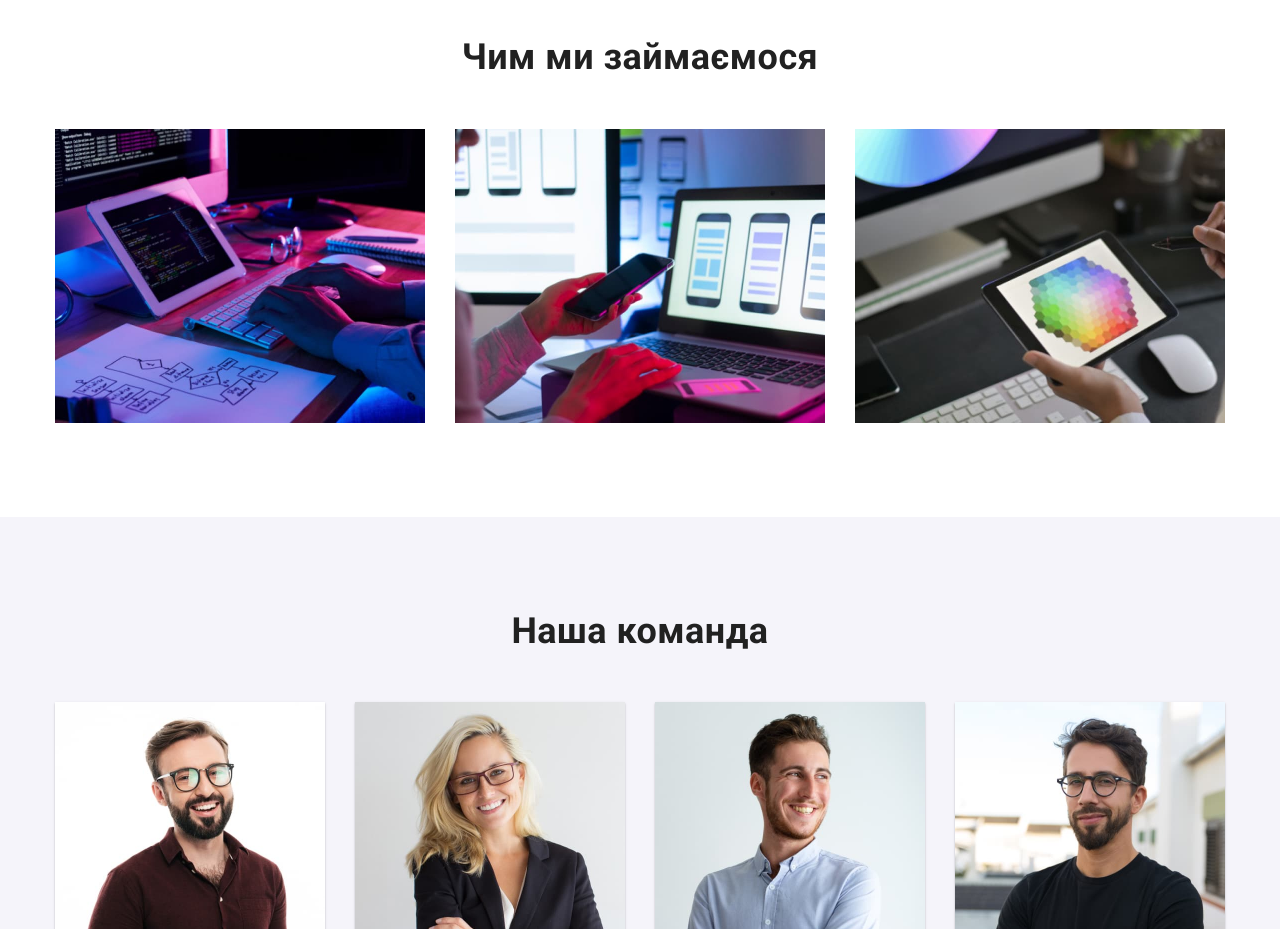
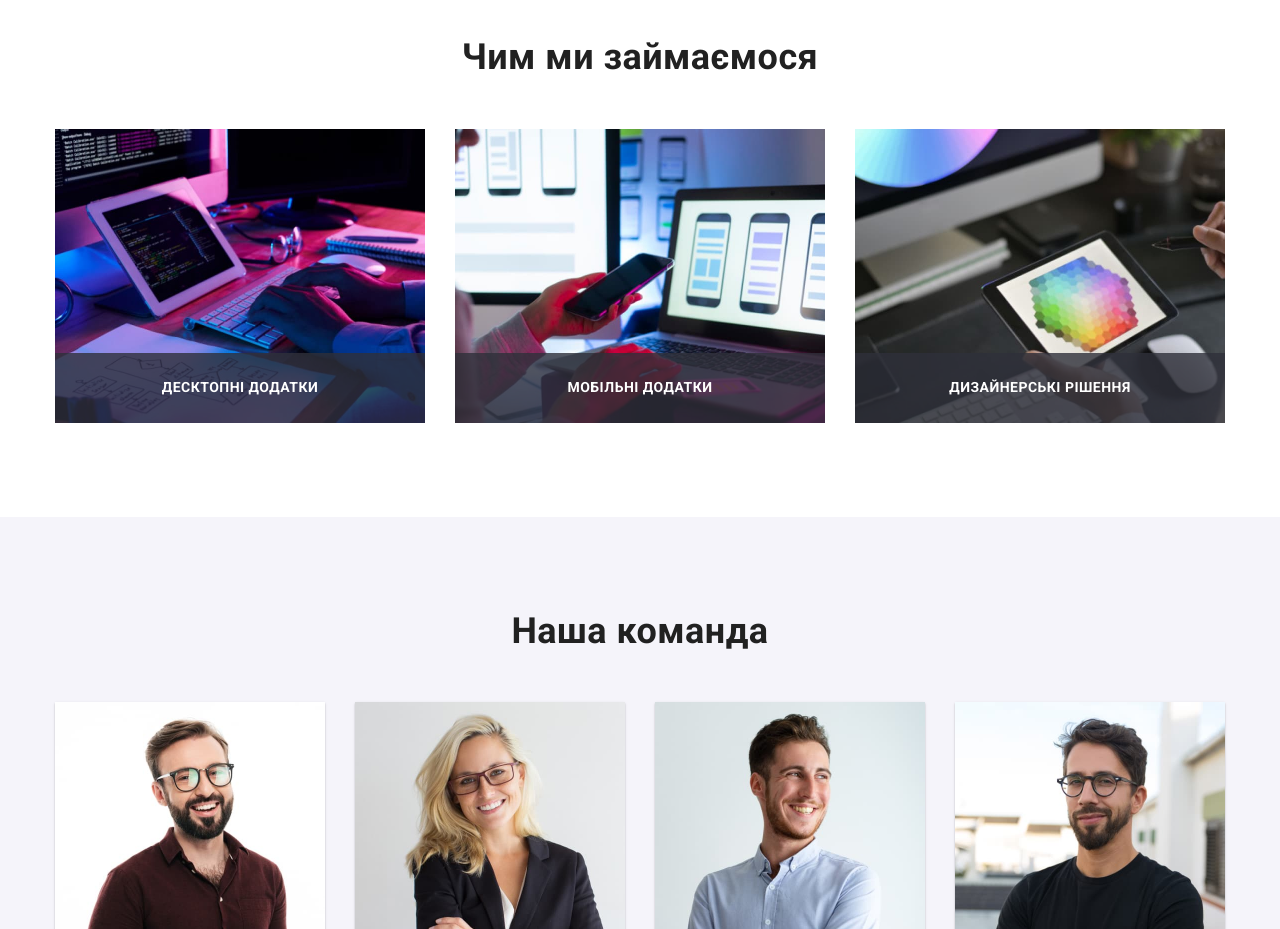
Before and after one commit to KaterynaKozlovska/goit-markup-hw-05, a plain HTML site: page index.html in a window 1280 px wide. Shown: the part 1080-2009 px from the top of the page. Drawn offline with nearby package versions, Linux system fonts and the light colour scheme.

Commit message:
add styles to section work

```diff
--- a/css/styles.css
+++ b/css/styles.css
@@ -300,6 +300,8 @@ img {
   line-height: 1.16;
 }
 
+/* Work */
+
 .work {
   padding-top: 0;
 }
@@ -308,6 +310,27 @@ img {
   display: flex;
   flex-basis: calc((100%-60px) / 3);
   gap: 30px;
+}
+
+.work-image {
+  position: relative;
+}
+
+.work-image-description {
+  position: absolute;
+  bottom: 0;
+
+  width: 100%;
+  height: 70px;
+  padding-top: 27px;
+  font-weight: 700;
+  font-size: 14px;
+  line-height: 1.14;
+  text-transform: uppercase;
+  text-align: center;
+
+  color: var(--white-color);
+  background-color: rgba(47, 48, 58, 0.8);
 }
 
 /* Team */
--- a/index.html
+++ b/index.html
@@ -129,23 +129,32 @@
           <h2 class="title">Чим ми займаємося</h2>
           <ul class="work-list">
             <li class="list">
+              <div class="work-image">
                 <img src="./images/img-1.jpg" alt="Розробник пише код" width="370" height="294" />
+                <p class="work-image-description">Десктопні додатки</p>
+              </div>
             </li>
             <li class="list">
+              <div class="work-image">
                 <img
                   src="./images/img-2.jpg"
                   alt="Людина відповідає в чатах"
                   width="370"
                   height="294"
                 />
+                <p class="work-image-description">Мобільні додатки</p>
+              </div>
             </li>
             <li class="list">
+              <div class="work-image">
                 <img
                   src="./images/img-3.jpg"
                   alt="Людина вибирає гаму кольорів"
                   width="370"
                   height="294"
                 />
+                <p class="work-image-description">Дизайнерські рішення</p>
+              </div>
             </li>
           </ul>
         </div>
```
Lines whose indentation alone changed are shown as unchanged.
